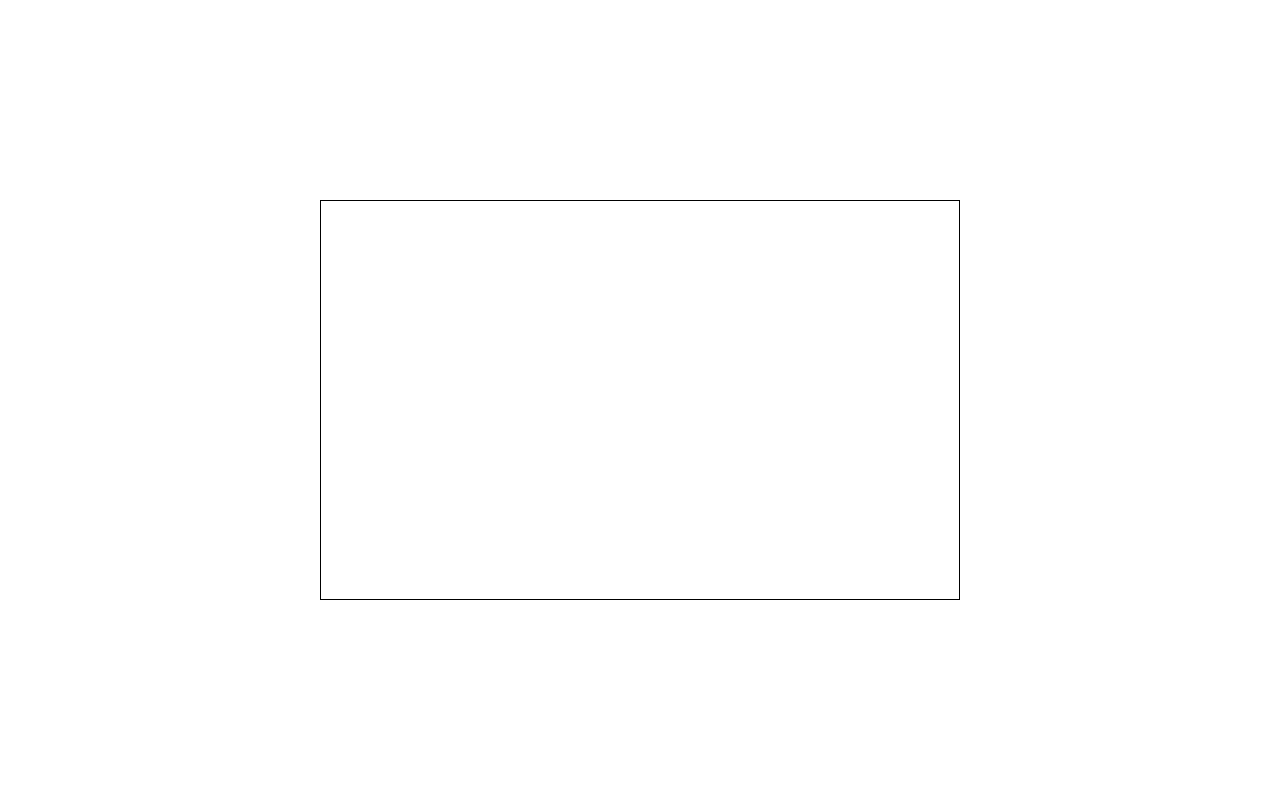
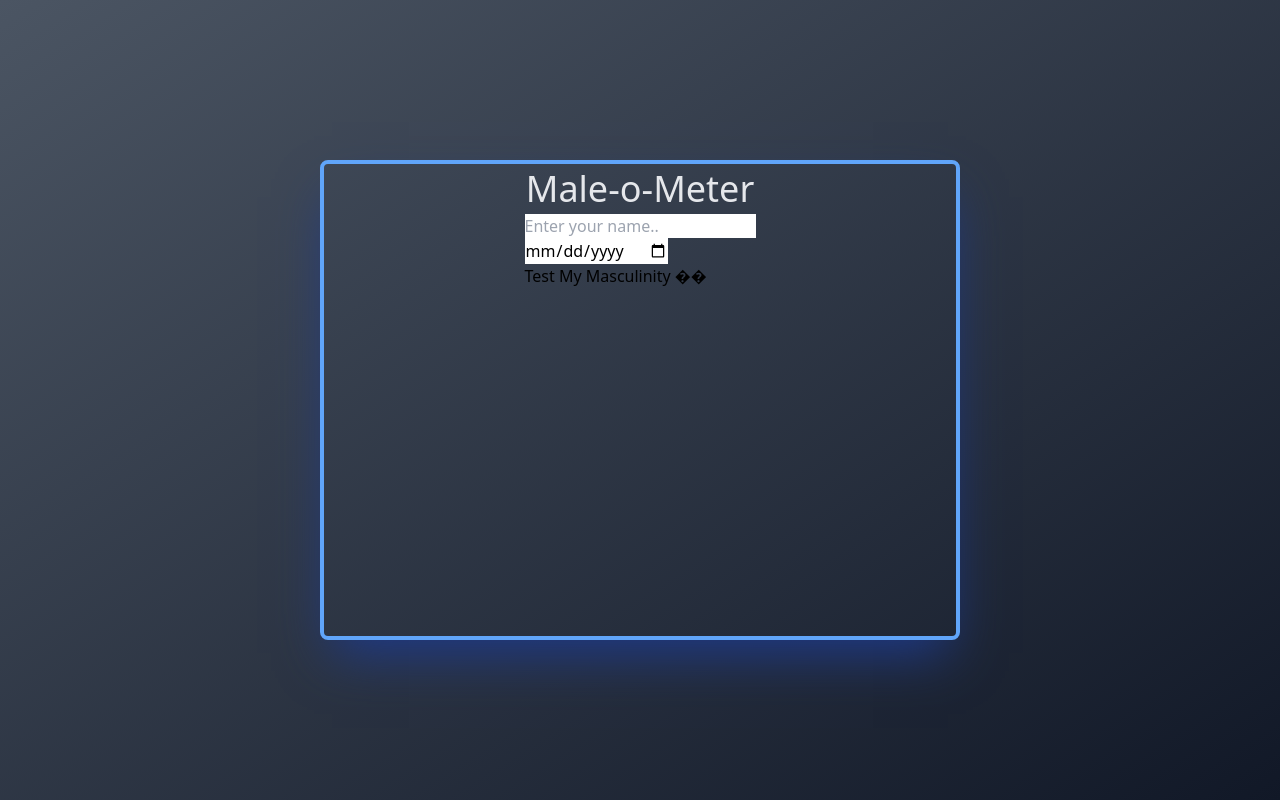
Before and after one commit to omanshchoudhary/Male-o-Meter, a website built with Vite: page index.html in a window 1280 px wide. Built offline with nearby package versions, Linux system fonts and the light colour scheme.

Commit message:
Add initial theme

```diff
--- a/index.html
+++ b/index.html
@@ -4,10 +4,21 @@
     <meta charset="UTF-8" />
     <meta name="viewport" content="width=device-width, initial-scale=1.0" />
     <title>Male-o-Meter</title>
+    <link rel="stylesheet" href="./src/style.css">
   </head>
-  <body class="h-screen flex items-center justify-center">
-    <div class="w-1/2 h-1/2 border border-black">
+  <body class="h-screen flex items-center justify-center bg-gradient-to-br from-gray-600 to-gray-900">
+    <div class="w-1/2 h-3/5 flex flex-col items-center rounded-lg border-4 border-blue-400 border-solid shadow-2xl shadow-blue-900">
+      <div class="h-[50px] w-full text-center font-sans text-4xl align-middle leading-[50px] font-medium text-gray-200">
+        Male-o-Meter
+      </div>
+      <div>
+        <input class="block" type="text" placeholder="Enter your name..">
+        <input class="block" type="date" placeholder="Enter your date of birth...">
+        <button class="block">Test My Masculinity ��</button>
+      </div>
+      <div>
 
+      </div>
     </div>
     <script type="module" src="/src/main.js"></script>
   </body>
--- /dev/null
+++ b/src/style.css
@@ -0,0 +1,4 @@
+*{
+    padding: 0;
+    margin: 0;
+}
```
Also changed, not shown: src/index.css (line endings or trailing spaces).
